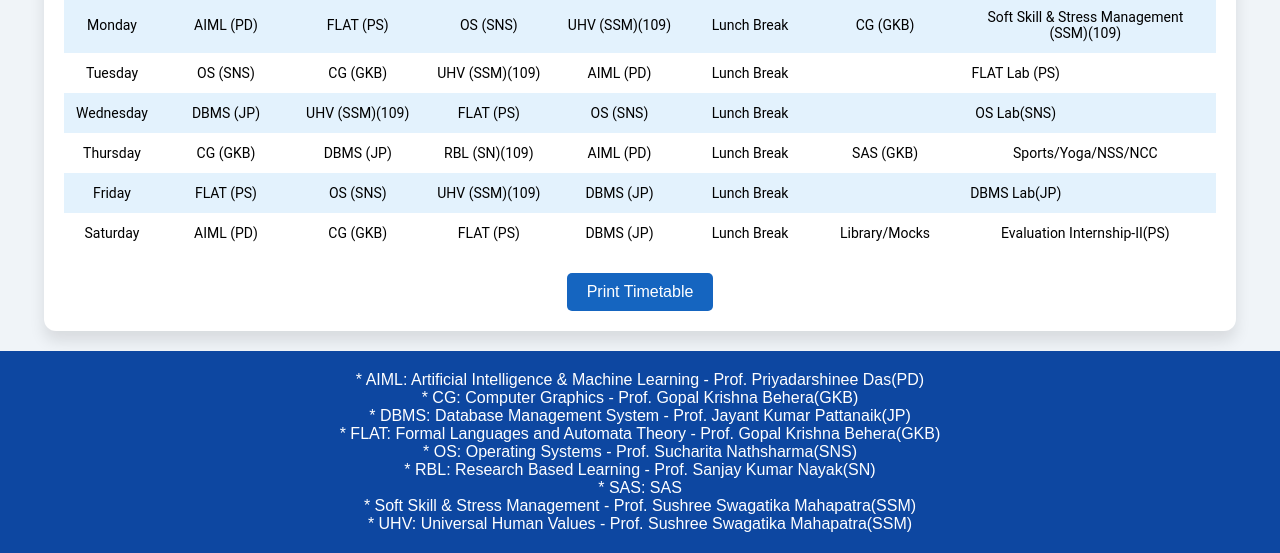
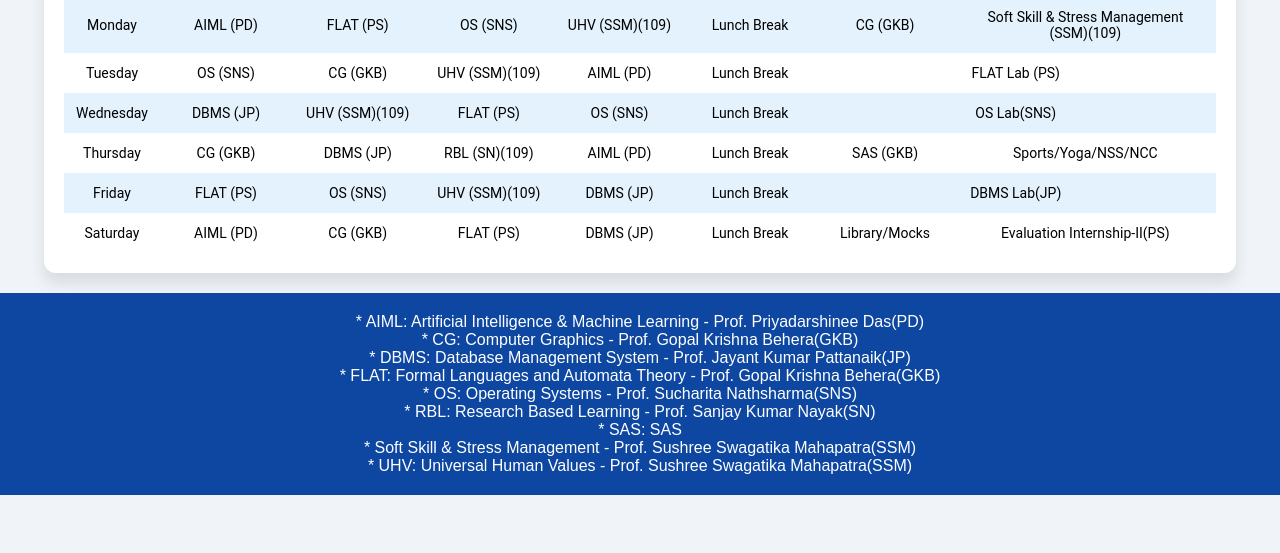
Before and after one commit to teamarctix/Time-Table, a plain HTML site: page index.html in a window 1280 px wide. Shown: the part 337-890 px from the top of the page. After the commit the page ends 832 px from the top, so only its background shows below. Drawn offline with Linux system fonts and the light colour scheme.

Commit message:
Disable print not necessary

```diff
--- a/index.html
+++ b/index.html
@@ -261,9 +261,9 @@
                 </tbody>
             </table>
         </div>
-        <div class="print-button-container">
+        <!-- <div class="print-button-container">
             <button class="print-button" onclick="printTable()">Print Timetable</button>
-        </div>
+        </div> -->
     </main>
 
     <footer>
```
